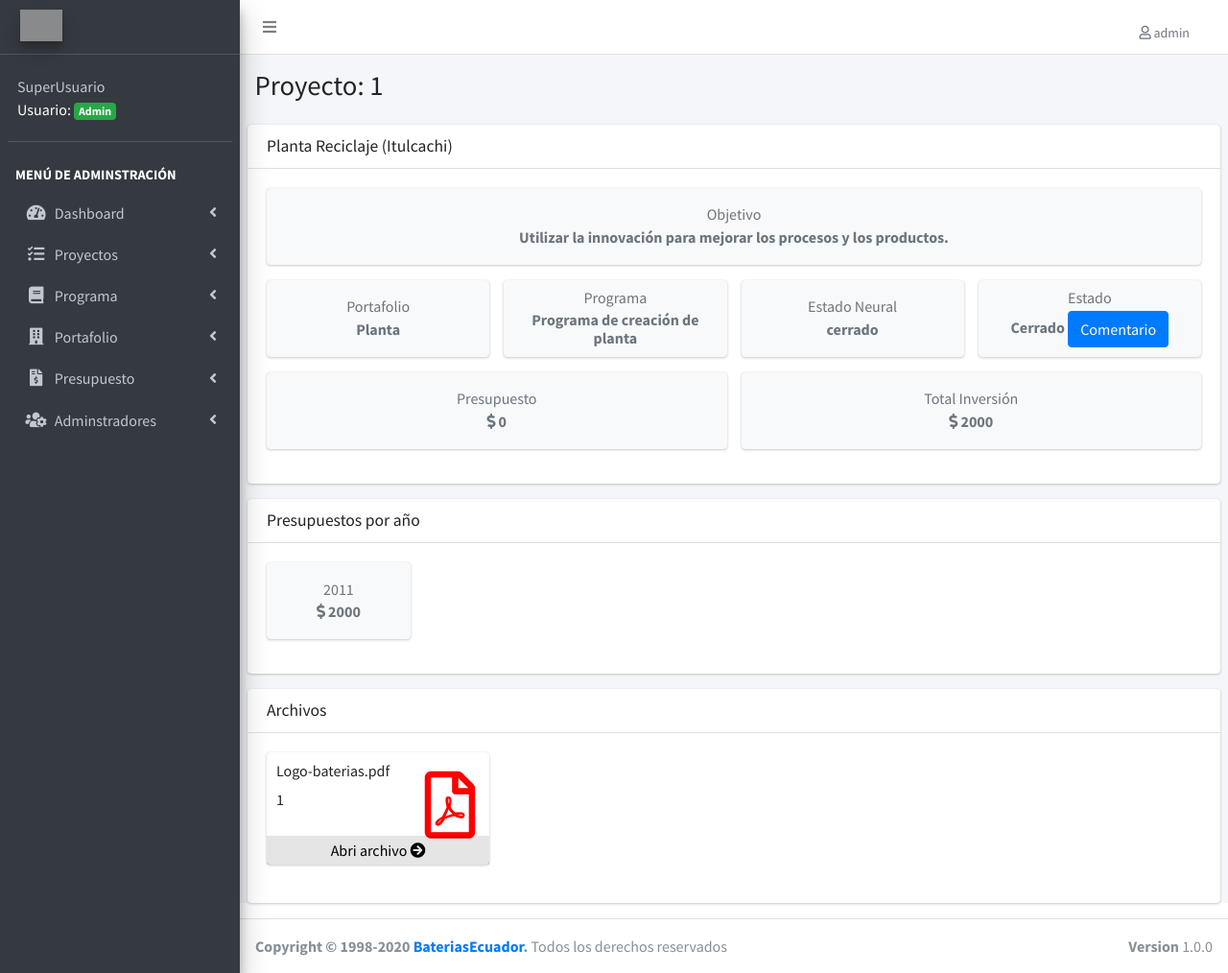
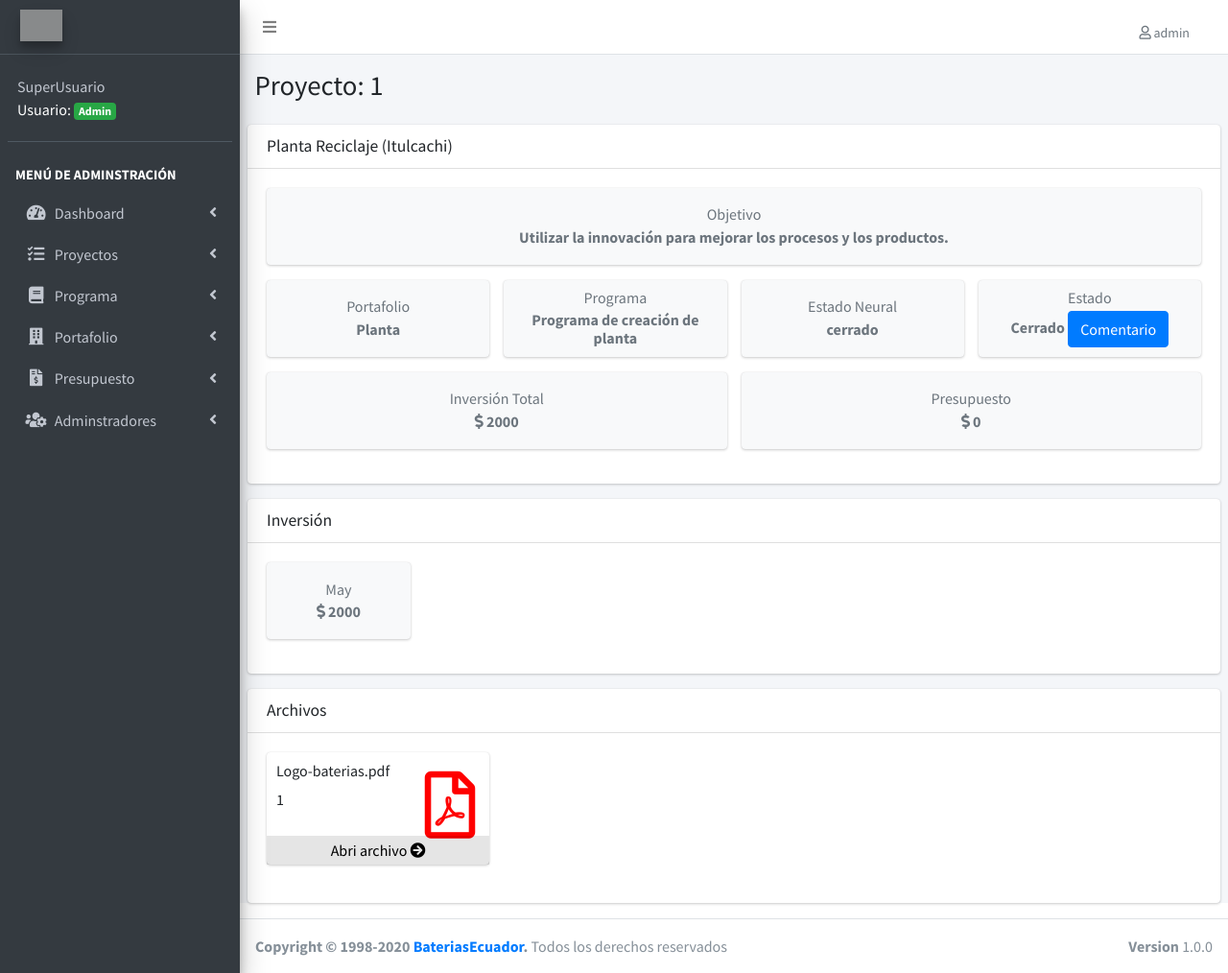
Before and after one commit to dscumbajin/AdminProyect, a PHP site: page /detalle-proyecto.php?id=1 in a window 1280 px wide. Shown: the whole page at 96% size. Run offline with PHP 8.4, Linux system fonts and the light colour scheme; a user stored in the database is signed in; data comes from the database, SQL or seed files in the repository; some libraries are stand-ins or nearby versions; grey boxes are pictures that could not be loaded.

Commit message:
Mejora interfaz detalle proyecto

```diff
--- a/crear-cuenta.php
+++ b/crear-cuenta.php
@@ -70,7 +70,7 @@ include_once('templates/navegacion.php');
 
                 <!-- Date -->
                 <div class="form-group row">
-                  <label class="col-sm-2 col-form-label">Año:</label>
+                  <label class="col-sm-2 col-form-label">Mes:</label>
                   <div class="col-sm-10 input-group date" id="fecha" data-target-input="nearest">
                     <input type="text" class="form-control datetimepicker-input" data-target="#fecha" name="anio" placeholder="Seleccionar fecha" required/>
                     <div class="input-group-append" data-target="#fecha" data-toggle="datetimepicker">
--- a/crear-proyecto.php
+++ b/crear-proyecto.php
@@ -76,7 +76,7 @@ include_once('templates/navegacion.php');
                 <div class="form-group row">
                   <label for="presupuesto_inicial" class="col-sm-2 col-form-label">Presupuesto</label>
                   <div class="col-sm-10">
-                    <input type="number" class="form-control" id="presupuesto_inicial" name="presupuesto_inicial" placeholder="Presupuesto Inicial" required value="0">
+                    <input type="number" class="form-control" id="presupuesto_inicial" name="presupuesto_inicial" placeholder="$0 " required >
                   </div>
                 </div>
 
--- a/detalle-proyecto.php
+++ b/detalle-proyecto.php
@@ -192,13 +192,13 @@ include_once('templates/navegacion.php');
                               <div class="form-group">
 
                                 <?php
-                            if($comentario['comentario'] !== " " ) {?>
+                                if ($comentario['comentario'] !== " ") { ?>
                                   <hr>
                                   <span class=""><?php echo $comentario['comentario'] ?> <span>
                                       <hr>
-                            <?php }?>
+                                    <?php } ?>
 
-                              <input type="text" class="form-control" name="comentario" placeholder="Escribe un comentario" >
+                                    <input type="text" class="form-control" name="comentario" placeholder="Escribe un comentario">
 
 
                               </div>
@@ -230,16 +230,6 @@ include_once('templates/navegacion.php');
 
         <!--New Row-->
         <div class="row">
-          <!--Div presupuesto estimado-->
-          <div class="col-12 col-sm-6">
-            <div class="info-box bg-light">
-              <div class="info-box-content">
-                <span class="info-box-text text-center text-muted">Presupuesto</span>
-                <span class="info-box-number text-center text-muted mb-0"> <i class="fas fa-dollar-sign"></i> <?php echo $proyecto['presupuesto_inicial'] ?> </span>
-              </div>
-            </div>
-          </div>
-
           <!--Div presupuesto total-->
           <div class="col-12 col-sm-6">
             <?php
@@ -254,7 +244,7 @@ include_once('templates/navegacion.php');
             ?>
             <div class="info-box bg-light">
               <div class="info-box-content">
-                <span class="info-box-text text-center text-muted">Total Inversión</span>
+                <span class="info-box-text text-center text-muted">Inversión Total</span>
                 <span class="info-box-number text-center text-muted mb-0"> <i class="fas fa-dollar-sign"></i>
 
                   <?php
@@ -270,6 +260,17 @@ include_once('templates/navegacion.php');
               </div>
             </div>
           </div>
+          <!--Div presupuesto-->
+          <div class="col-12 col-sm-6">
+            <div class="info-box bg-light">
+              <div class="info-box-content">
+                <span class="info-box-text text-center text-muted">Presupuesto</span>
+                <span class="info-box-number text-center text-muted mb-0"> <i class="fas fa-dollar-sign"></i> <?php echo $proyecto['presupuesto_inicial'] ?> </span>
+              </div>
+            </div>
+          </div>
+
+
 
         </div>
 
@@ -281,9 +282,13 @@ include_once('templates/navegacion.php');
     <!-- /.card -->
 
     <!-- Default box -->
+
+    <?php
+    if ($registrados['total'] == null) {
+    } else { ?>
       <div class="card">
         <div class="card-header">
-        <h3 class="card-title">Presupuestos por año</h3>
+          <h3 class="card-title">Inversión</h3>
 
         </div>
 
@@ -309,8 +314,12 @@ include_once('templates/navegacion.php');
                   <div class="info-box-content">
                     <span class="info-box-text text-center text-muted">
                       <?php
+                      setlocale(LC_ALL, "ec_EC");
+
                       $fechaComoEntero = strtotime($registrados['anio']);
-                    $anio = date("Y", $fechaComoEntero);
+                      $anio = strftime("%B", $fechaComoEntero);
+
+                      /*  date("F", $fechaComoEntero); */
                       echo $anio;
                       ?>
                     </span>
@@ -324,6 +333,10 @@ include_once('templates/navegacion.php');
         </div>
 
       </div>
+    <?php }  ?>
+
+
+
 
 
     <!-- Default box -->
--- a/editar-cuenta.php
+++ b/editar-cuenta.php
@@ -66,21 +66,21 @@ include_once('templates/navegacion.php');
                     <input type="text" class="form-control" id="cuenta" name="cuenta" placeholder="Número de cuenta" required value="
                     <?php
 
-                    $sql = " SELECT detalle FROM Cuentas g left OUTER JOIN proyectos p  ON g.proyecto_id =  p.proyecto_id AND g.proyecto_id = p.proyecto_id  WHERE g.proyecto_id = $id  GROUP BY g.proyecto_id ";
+                    $sql = " SELECT detalle FROM proyectos WHERE proyecto_id= $valor ";
 
                     $resultado = $conn->query($sql);
                     $detalle = $resultado->fetch_assoc();
                     /* echo '<pre>';
                     var_dump($detalle);
                     echo '</pre'; */
-                    echo $detalle['detalle']
+                    echo $detalle['detalle'];
                     ?>" readonly="readonly">
                   </div>
                 </div>
 
                 <!-- Date -->
                 <div class="form-group row">
-                  <label class="col-sm-2 col-form-label">Año:</label>
+                  <label class="col-sm-2 col-form-label">Mes:</label>
                   <?php
                   $anio = $cuenta['anio'];
                   $anio_formateada = date('m/d/Y', strtotime($anio));
--- a/js/app.js
+++ b/js/app.js
@@ -65,8 +65,19 @@ $(function() {
     //Initialize Select2 Elements
     $('.seleccionar').select2();
 
-
-    //Seleccionar imagen
-    bsCustomFileInput.init();
+    //Supera el Presupuesto asignado
+   /*  $('#supera').on('input', function() {
+        var password_nuevo = $('#password').val();
+        if ($(this).val() == password_nuevo) {
+            $('#resultado_password').text('Passwords iguales');
+            $('#resultado_password').parent('.form-group').addClass('has-success').removeClass('has-error');
+            $('input#password').parent('.form-group').addClass('has-success').removeClass('has-error');
+            $('#crear_registro_admin').attr('disabled', false);
+        } else {
+            $('#resultado_password').text('Los passwords no son iguales!');
+            $('#resultado_password').parent('.form-group').addClass('has-error').removeClass('has-success');
+            $('input#password').parent('.form-group').addClass('has-error').removeClass('has-success');
+        }
+    }); */
 
 });
```
Lines whose indentation alone changed are shown as unchanged.
